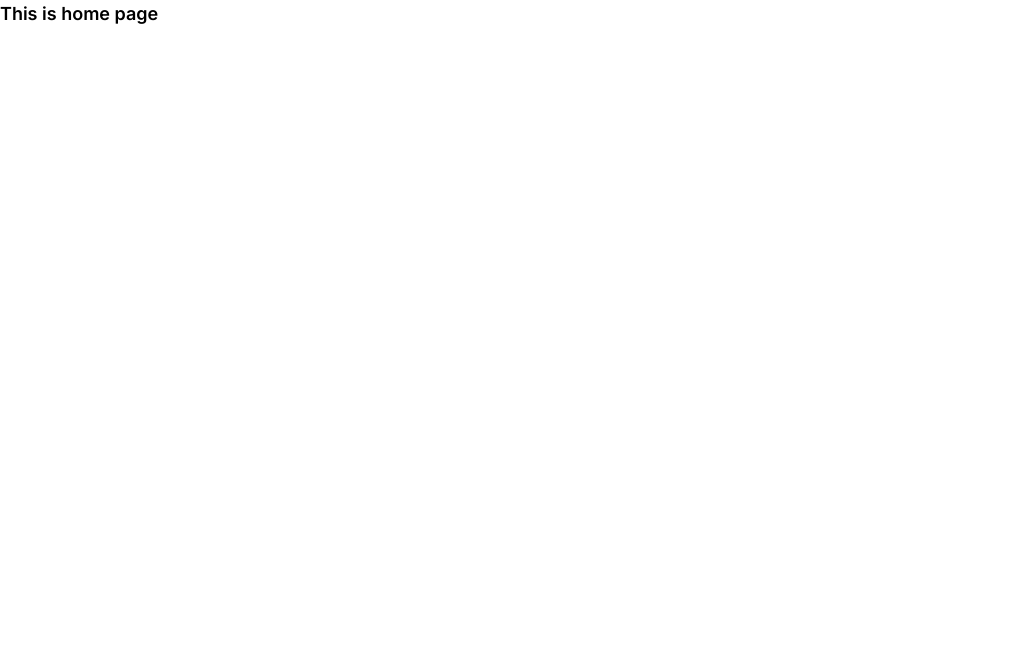
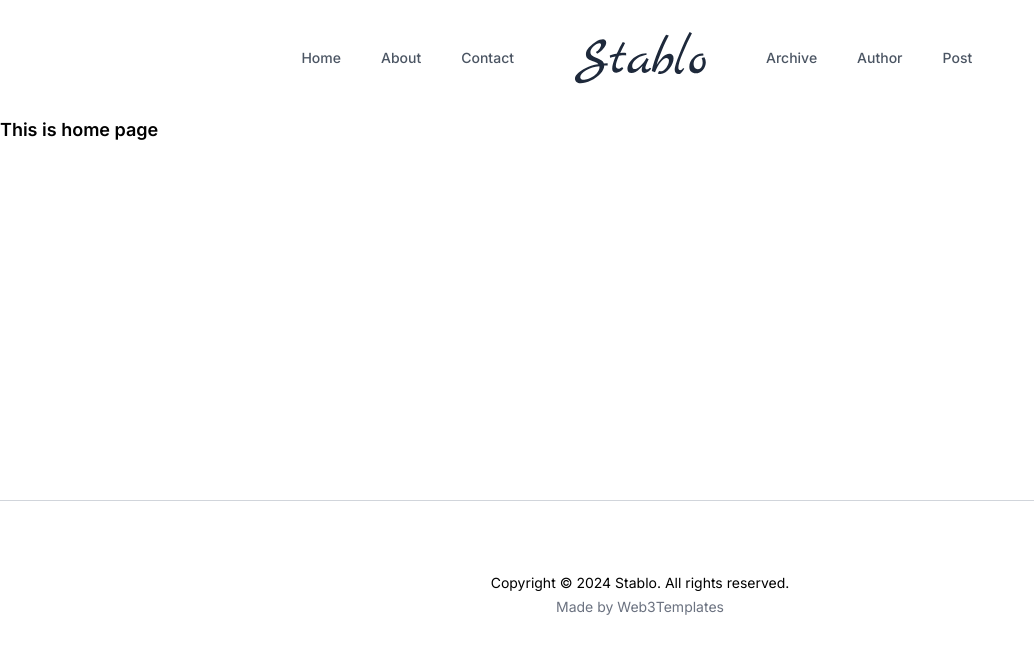
Before and after one commit to hoanhoang-agilityio/Stablo, a Next.js app in the folder stablo/: page / in a window 1280 px wide. Shown: the top 654 px of the page, without its empty margins (0-1034 px from the left). Built offline with nearby package versions, Linux system fonts and the light colour scheme.

Commit message:
Feat / Implement Footer component

```diff
--- a/stablo/src/app/layout.tsx
+++ b/stablo/src/app/layout.tsx
@@ -1,12 +1,14 @@
-import type { Metadata } from "next";
-import { Inter } from "next/font/google";
-import "./globals.css";
+import type { Metadata } from 'next';
+import { Inter } from 'next/font/google';
+import Header from '@/layouts/Header';
+import Footer from '@/layouts/Footer';
+import './globals.css';
 
-const inter = Inter({ subsets: ["latin"] });
+const inter = Inter({ subsets: ['latin'] });
 
 export const metadata: Metadata = {
-  title: "Create Next App",
-  description: "Generated by create next app",
+  title: 'Stablo',
+  description: 'Post Block Management',
 };
 
 export default function RootLayout({
@@ -16,7 +18,11 @@ export default function RootLayout({
 }>) {
   return (
     <html lang="en">
-      <body className={inter.className}>{children}</body>
+      <body className={inter.className}>
+        <Header />
+        {children}
+        <Footer />
+      </body>
     </html>
   );
 }
--- a/stablo/src/app/page.tsx
+++ b/stablo/src/app/page.tsx
@@ -1,6 +1,6 @@
 export default function Home() {
   return (
-    <main className="container mx-auto">
+    <main className="container mx-auto h-96">
       <h1 className="text-lg font-semibold">This is home page</h1>
     </main>
   );
--- /dev/null
+++ b/stablo/src/layouts/Footer/index.tsx
@@ -0,0 +1,14 @@
+const Footer = () => (
+  <footer className="border-t border-gray-300">
+    <div className="flex flex-col items-center p-8 mx-auto mt-10 max-w-2xl">
+      <p className="text-sm leading-5 text-center">
+        Copyright © 2024 Stablo. All rights reserved.
+      </p>
+      <p className="text-sm leading-5 text-gray-500 mt-1 text-center">
+        Made by Web3Templates
+      </p>
+    </div>
+  </footer>
+);
+
+export default Footer;
```
